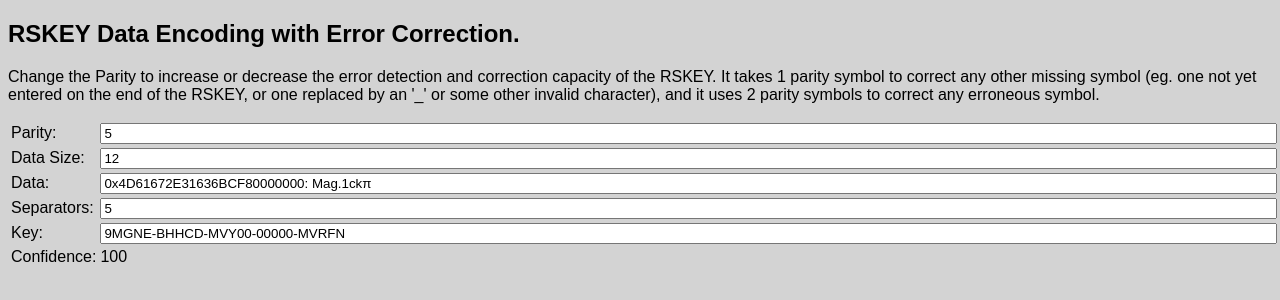
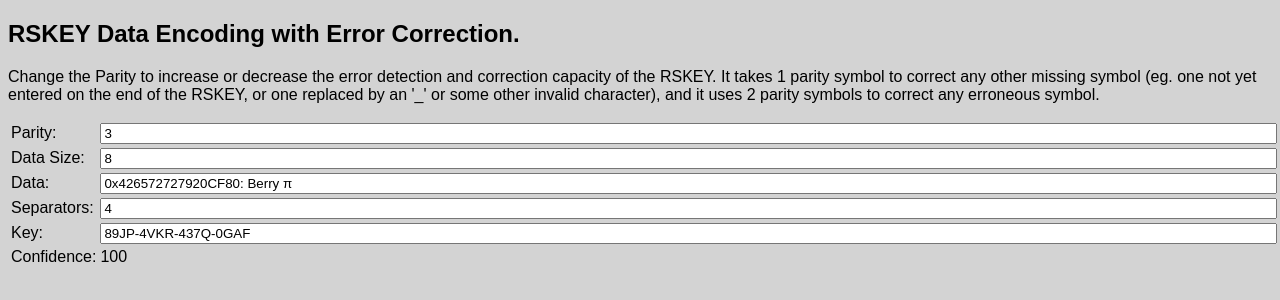
Before and after one commit to pjkundert/ezpwd-reed-solomon, a plain HTML site: page examples/rskey.html in a window 1280 px wide. Drawn offline with nearby package versions, Linux system fonts and the light colour scheme.

Commit message:
Use a smaller example RSKEY code, to fit examples/rskey.html display

```diff
--- a/examples/rskey.html
+++ b/examples/rskey.html
@@ -34,7 +34,7 @@
                     Parity:
                 </td>
                 <td>
-                    <input type='number' id='parity' value='5' min='2' max='5' />
+                    <input type='number' id='parity' value='3' min='2' max='5' />
                 </td>
             </tr>
             <tr>
@@ -42,7 +42,7 @@
                     Data Size:
                 </td>
                 <td>
-                    <input type='number' id='rawsiz' value='12' min='0' />
+                    <input type='number' id='rawsiz' value='8' min='0' />
                 </td>
             </tr>
             <tr>
@@ -58,7 +58,7 @@
                     Separators:
                 </td>
                 <td>
-                    <input type='number' id='sepers' value='5' min='0' />
+                    <input type='number' id='sepers' value='4' min='0' />
                 </td>
             </tr>
             <tr>
@@ -66,7 +66,7 @@
                     Key:
                 </td>
                 <td>
-                    <input type='text'   id='key' value='9MGNE-BHHCD-MVY00-00000-MVRFN' />
+                    <input type='text'   id='key' value='89JP-4VKR-437Q-0GAF' />
                 </td>
             </tr>
             <tr>
```
